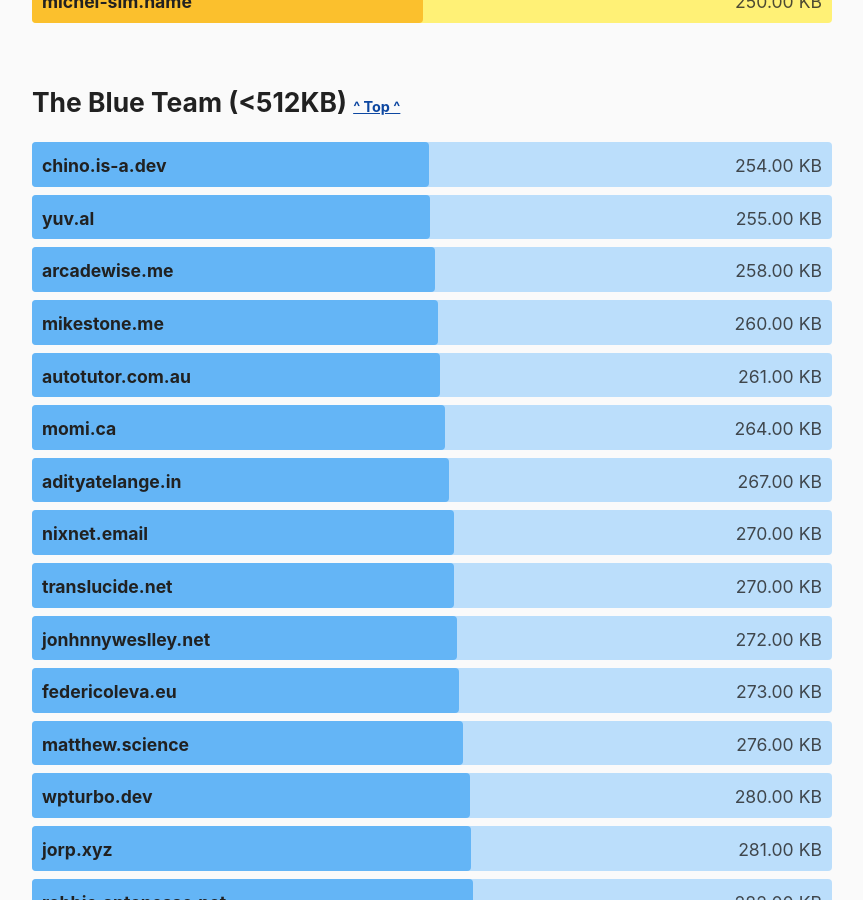
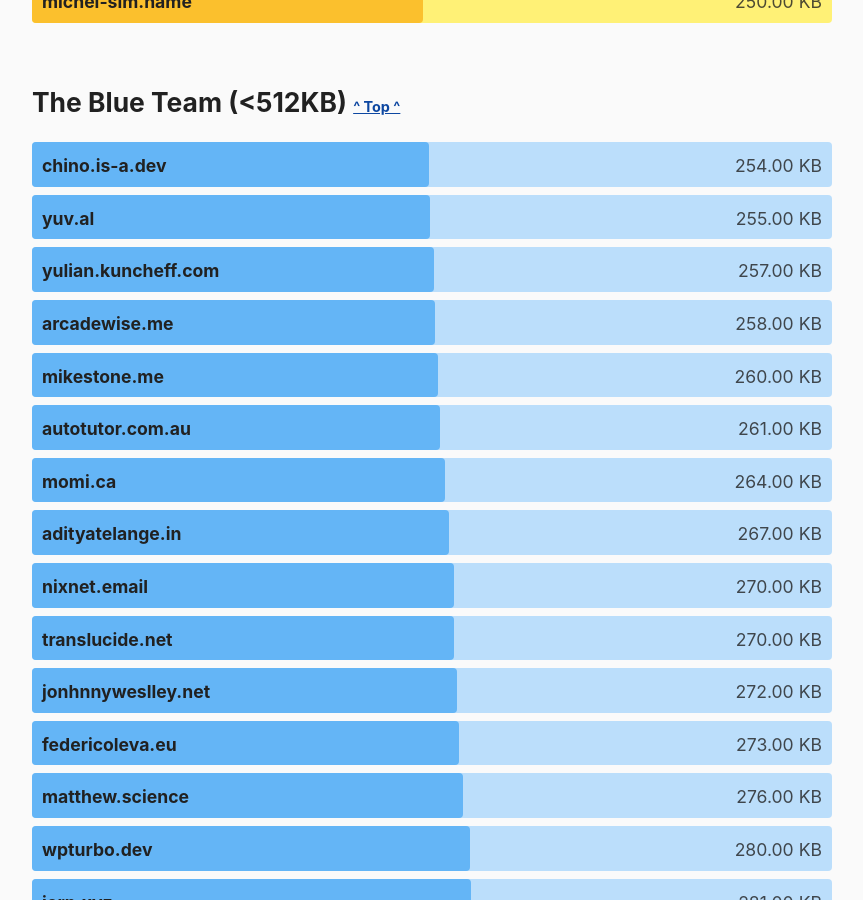
Before and after one commit to kevquirk/512kb.club, a Jekyll site: the page built from index.md, in a window 1280 px wide and 900 px high, scrolled down 29526 px. Shown: the whole window, without its empty margins (208-1071 px from the left). Built offline with Jekyll 4.4.1, drawn with Linux system fonts in a browser that asks for light colours.

Commit message:
Add yulian.kuncheff.com

```diff
--- a/_data/sites.yml
+++ b/_data/sites.yml
@@ -3243,6 +3243,11 @@
   size: 124
   last_checked: 2023-04-27
 
+- domain: yulian.kuncheff.com
+  url: https://yulian.kuncheff.com/
+  size: 257
+  last_checked: 2023-08-07
+
 - domain: yuv.al
   url: https://yuv.al/
   size: 255
```
